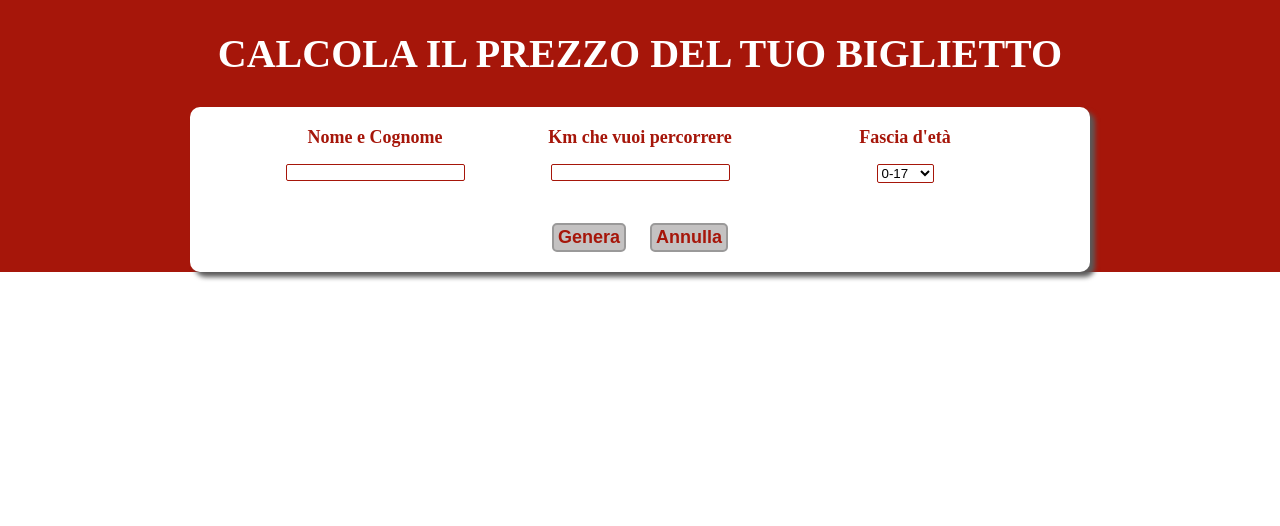
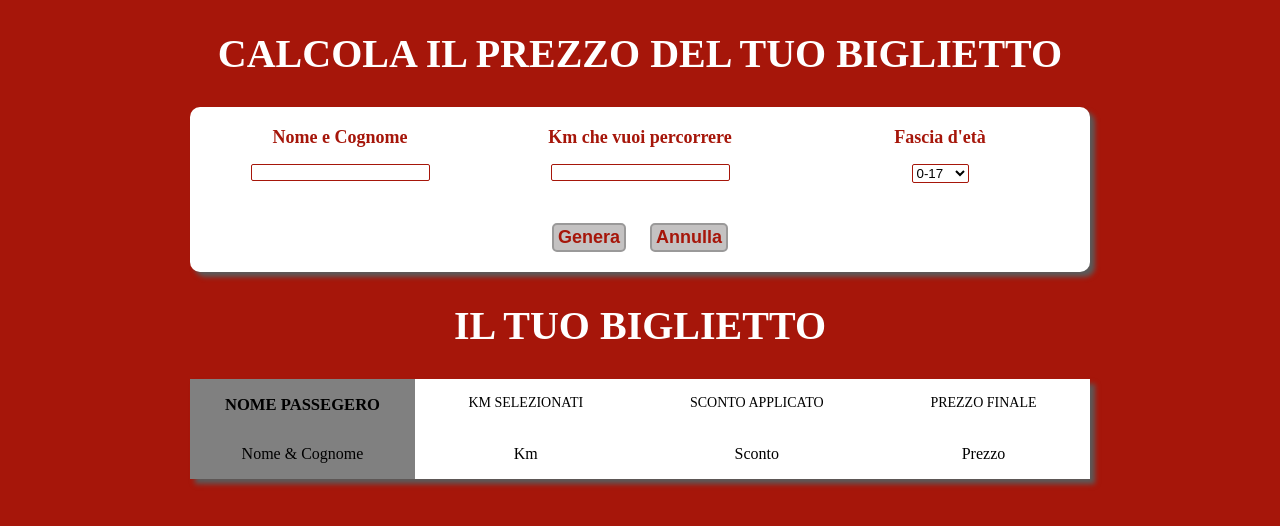
Before and after one commit to ValerioCarbone/js-biglietto-treno-form, a plain HTML site: page index.html in a window 1280 px wide. Drawn offline with Linux system fonts and the light colour scheme.

Commit message:
ADD-html user-data-recap

```diff
--- a/css/style.css
+++ b/css/style.css
@@ -6,7 +6,34 @@
     box-sizing: border-box;
 }
 
+/* UTILITY */
+.d-flex{
+    display: flex;
+}
 
+.flex-grow{
+    flex-grow: 1;
+}
+
+.justify-content-center{
+    justify-content: center;
+}
+
+.row{
+    display: flex;
+}
+
+.col-3{
+    flex-basis: calc(100% / 4);
+}
+
+.col-4{
+    flex-basis: calc(100% / 3);
+}
+
+.col-9{
+    flex-basis: calc((100% / 12) * 9 );
+}
 
 /* PALETTE */
 :root{
@@ -17,6 +44,7 @@
 .app{
     margin: 0 auto;
     background-color: var(--dark-red);
+    height: 100vh;
 }
 
 .section-title{
@@ -41,14 +69,13 @@
     border-radius: 10px;
 }
 
-.card-container{
-    display: flex;
-    justify-content: center;
+.container-sm{
+    max-width: 700px;
+    margin: 0 auto;
 }
 
 .form-card{
     margin: 20px;
-    flex-basis: calc(100% / 4);
     display: flex;
     flex-direction: column;
     align-items: center;
@@ -94,3 +121,45 @@ input{
     border: 1px solid var(--dark-red);
     border-radius: 2px;
 }
+
+
+/* RECAP */
+
+.user-ticket{
+    background-color: white;
+    box-shadow: 5px 5px 5px rgb(91, 90, 90);
+
+
+}
+
+.recap-user-name{
+    background-color: grey;
+    color: black;
+}
+
+.recap-card{
+    display: flex;
+    flex-direction: column;
+    align-items: center;
+    height: 100px;
+    padding: 16px;
+}
+
+.recap-card-title{
+    margin-bottom: auto;
+    text-transform: uppercase;
+    flex-grow: 1;
+}
+
+.recap-user-name .recap-card-title{
+    font-size: 20px;
+}
+
+.recap-user-data{
+    display: flex;
+    justify-content: space-around;
+}
+
+.recap-user-data .recap-card-title{
+    font-size: 14px;
+}
--- a/index.html
+++ b/index.html
@@ -17,16 +17,17 @@
             <div class="container">
                 <h1 class="section-title">Calcola il prezzo del tuo biglietto</h1>
                 <div class="user-data-form">
-                    <div class="card-container">
-                        <div class="form-card">
+                    <div>
+                        <div class="row justify-content-center">
+                            <div class="form-card col-4">
                                 <label class="form-card-title" for="name-surname">Nome e Cognome</label>
                                 <input class="card-input" type="text" id="name-surname">
                             </div>
-                        <div class="form-card">
+                            <div class="form-card col-4">
                                 <label class="form-card-title" for="km">Km che vuoi percorrere</label>
                                 <input class="card-input" type="text" name="km" id="km">
                             </div>
-                        <div class="form-card">
+                            <div class="form-card col-4">
                                 <label class="form-card-title" for="age">Fascia d'età</label>
                                 <select class="card-input" name="age" id="age">
                                     <option value="0">0-17</option>
@@ -35,9 +36,60 @@
                                 </select>
                             </div>
                         </div>
+                    </div>
                     <div class="form-btn">
                         <button class="btn btn-clc">Genera</button>
                         <button class="btn">Annulla</button>
+                    </div>
+                </div>
+            </div>
+        </section>
+
+        <!-- RECAP -->
+
+        <section class="user-data-recap">
+            <div class="container">
+                <h1 class="section-title">Il tuo Biglietto</h1>
+                <div class="user-ticket">
+                    <div class="container">
+                        <div class="row">
+                            <div class="col-3 recap-card  recap-user-name">
+                                <div class="recap-card-title ">
+                                    <h5>
+                                        Nome Passegero
+                                    </h5>
+                                </div>
+                                <div id="user-name" class="recap-card-body">
+                                    Nome & Cognome
+                                </div>
+                            </div>
+                            <div class="col-9 recap-user-data">
+                                <div class="recap-card">
+                                    <div class="recap-card-title">
+                                        Km selezionati
+                                    </div>
+                                    <div class="recap-card-body" id="user-km">
+                                        Km
+                                    </div>
+                                </div>
+                                <div class="recap-card">
+                                    <div class="recap-card-title">
+                                        Sconto applicato
+                                    </div>
+                                    <div class="recap-card-body" id="user-discount">
+                                        Sconto
+                                    </div>
+                                </div>
+                                <div class="recap-card">
+                                    <div class="recap-card-title">
+                                        Prezzo finale
+                                    </div>
+                                    <div class="recap-card-body" id="user-final-price">
+                                        Prezzo
+                                    </div>
+                                </div>
+                            </div>
+                        </div>
                     </div>
                 </div>
             </div>
--- a/js/app.js
+++ b/js/app.js
@@ -16,6 +16,10 @@
 // - In base ai km e alla sua età calcolare il prezzo finale del biglietto applicando lo sconto, se dovuto
 //      - Inizializzare una variabile che sarà la moltiplicazione dei km che l'utente vuole  percorrere per il costo per km
         let ticketPrice = userKm * 0.21;
+
+//  - Inizializzare  una variabile con il nome e cognome dell'utente
+        const userName = document.getElementById('name-surname')
+        console.log(userName)
 
 //      - Applicare, se dovuto, lo sconto
 //      - Formattare il prezzo finale in una cifra con max 2 decimali
```
Lines whose indentation alone changed are shown as unchanged.
